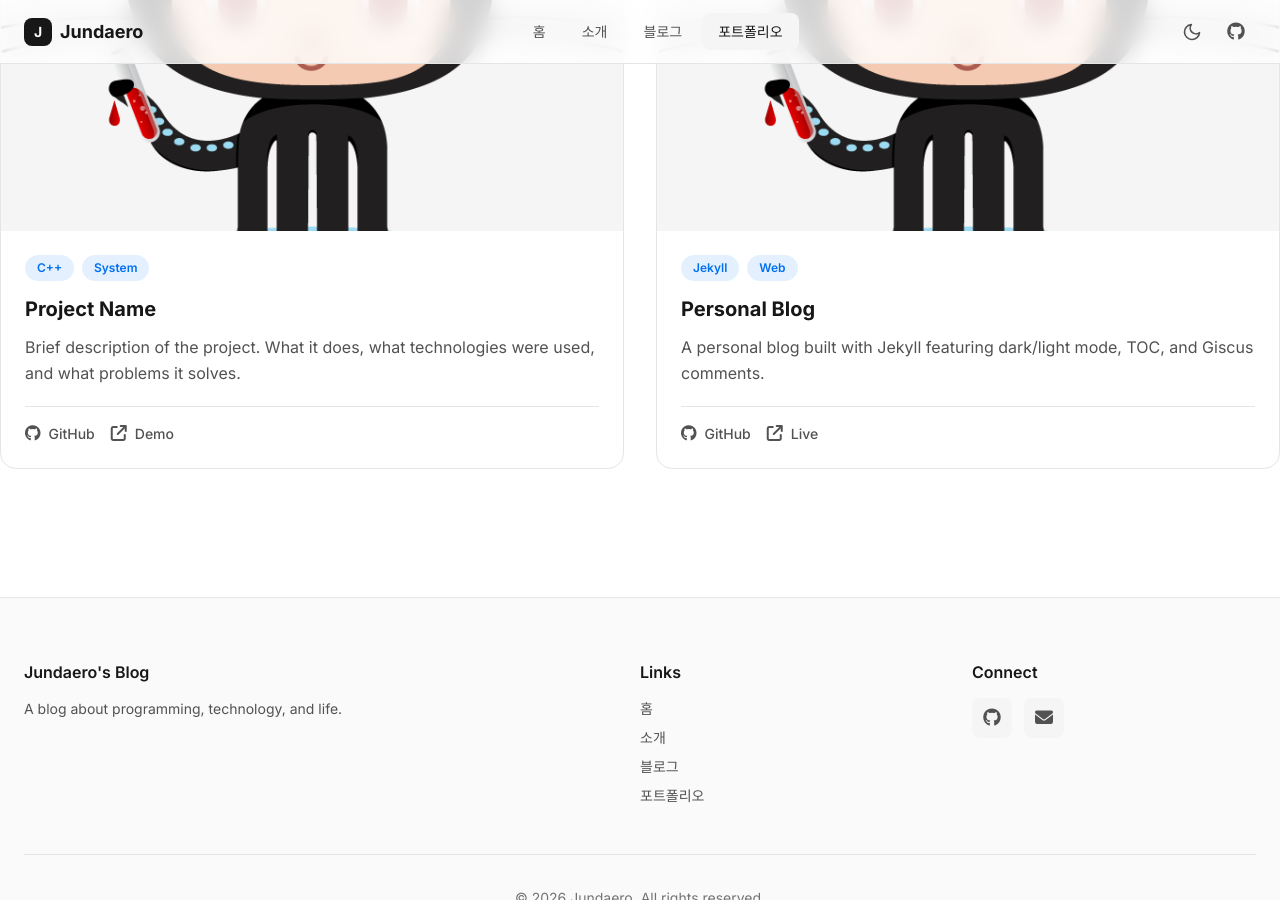
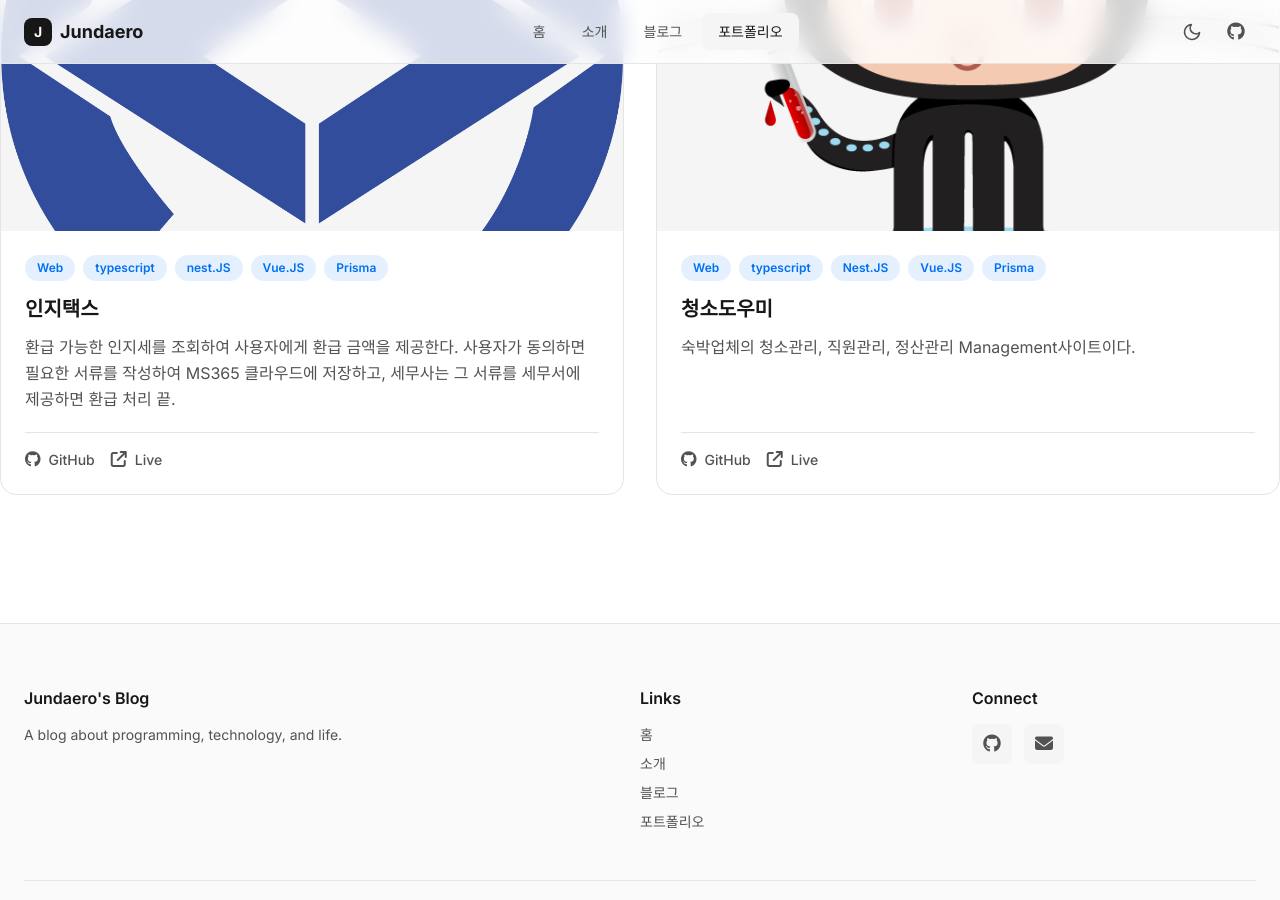
Before and after one commit to intellihill/intellihill.github.io, a Jekyll site: the page built from portfolio/index.html, in a window 1280 px wide and 900 px high, scrolled down 499 px. Built offline with Jekyll 4.4.1, drawn with Linux system fonts in a browser that asks for light colours; nearby versions of some CDN libraries.

Commit message:
update: 포트폴리오 업데이트

```diff
--- a/portfolio/index.html
+++ b/portfolio/index.html
@@ -18,23 +18,26 @@ title: Portfolio
     <!-- Project Card 1 -->
     <article class="project-card">
       <div class="project-card-image">
-        <img src="{{ '/assets/images/octojekyll.png' | relative_url }}" alt="Project 1" loading="lazy">
+        <img src="{{ '/assets/images/tax.png' | relative_url }}" alt="Project 1" loading="lazy">
       </div>
       <div class="project-card-content">
         <div class="project-card-tags">
-          <span class="project-tag">C++</span>
-          <span class="project-tag">System</span>
+          <span class="project-tag">Web</span>
+          <span class="project-tag">typescript</span>
+          <span class="project-tag">nest.JS</span>
+          <span class="project-tag">Vue.JS</span>
+          <span class="project-tag">Prisma</span>
         </div>
-        <h3 class="project-card-title">Project Name</h3>
+        <h3 class="project-card-title">인지택스</h3>
         <p class="project-card-description">
-          Brief description of the project. What it does, what technologies were used, and what problems it solves.
+          환급 가능한 인지세를 조회하여 사용자에게 환급 금액을 제공한다. 사용자가 동의하면 필요한 서류를 작성하여 MS365 클라우드에 저장하고, 세무사는 그 서류를 세무서에 제공하면 환급 처리 끝.
         </p>
         <div class="project-card-links">
-          <a href="https://github.com/jundaero" class="project-link" target="_blank" rel="noopener noreferrer">
+          <a href="https://github.com/intellihill" class="project-link" target="_blank" rel="noopener noreferrer">
             <i class="fa-brands fa-github"></i> GitHub
           </a>
-          <a href="#" class="project-link">
-            <i class="fa-solid fa-arrow-up-right-from-square"></i> Demo
+          <a href="https://injitax.co.kr" class="project-link" target="_blank" rel="noopener noreferrer">
+            <i class="fa-solid fa-arrow-up-right-from-square"></i> Live
           </a>
         </div>
       </div>
@@ -47,18 +50,21 @@ title: Portfolio
       </div>
       <div class="project-card-content">
         <div class="project-card-tags">
-          <span class="project-tag">Jekyll</span>
           <span class="project-tag">Web</span>
+          <span class="project-tag">typescript</span>
+          <span class="project-tag">Nest.JS</span>
+          <span class="project-tag">Vue.JS</span>
+          <span class="project-tag">Prisma</span>
         </div>
-        <h3 class="project-card-title">Personal Blog</h3>
+        <h3 class="project-card-title">청소도우미</h3>
         <p class="project-card-description">
-          A personal blog built with Jekyll featuring dark/light mode, TOC, and Giscus comments.
+          숙박업체의 청소관리, 직원관리, 정산관리 Management사이트이다.
         </p>
         <div class="project-card-links">
-          <a href="https://github.com/intellihill/intellihill.github.io" class="project-link" target="_blank" rel="noopener noreferrer">
+          <a href="https://github.com/intellihill" class="project-link" target="_blank" rel="noopener noreferrer">
             <i class="fa-brands fa-github"></i> GitHub
           </a>
-          <a href="/" class="project-link">
+          <a href="https://cleanHelper.co.kr" class="project-link">
             <i class="fa-solid fa-arrow-up-right-from-square"></i> Live
           </a>
         </div>
```
Also changed, not shown: assets/images/tax.png (added).
